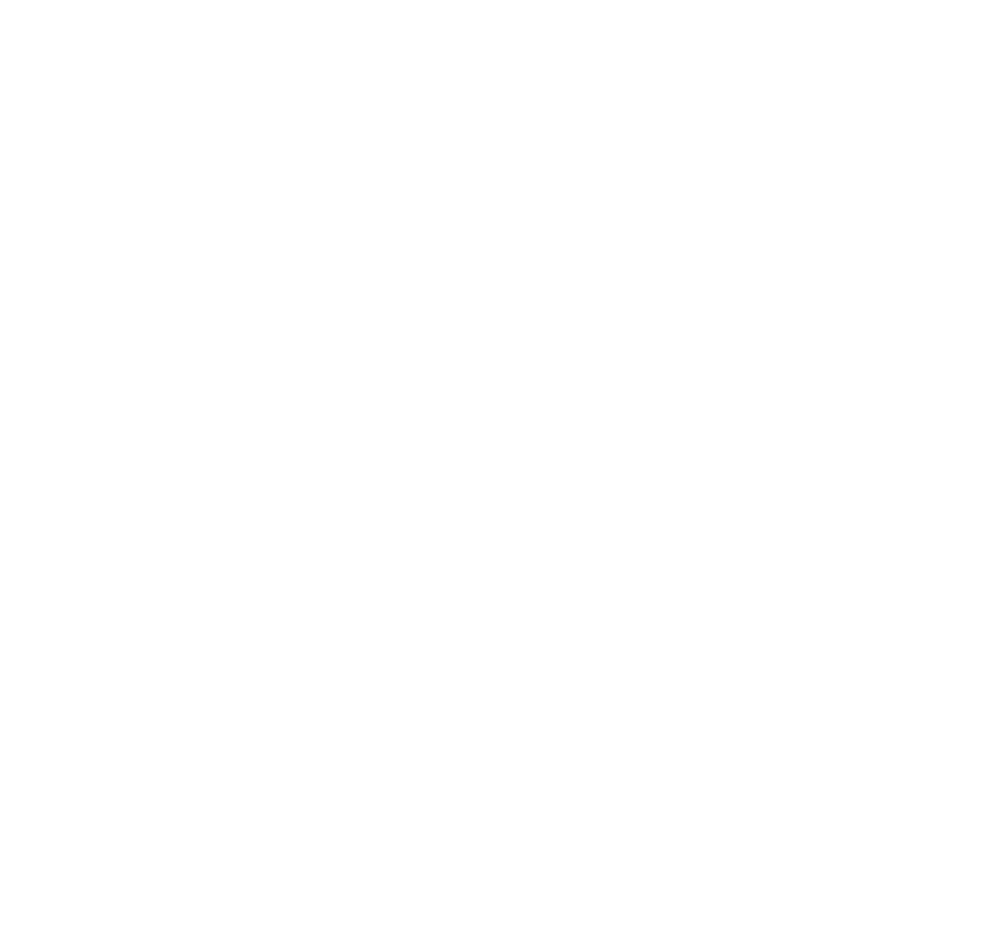
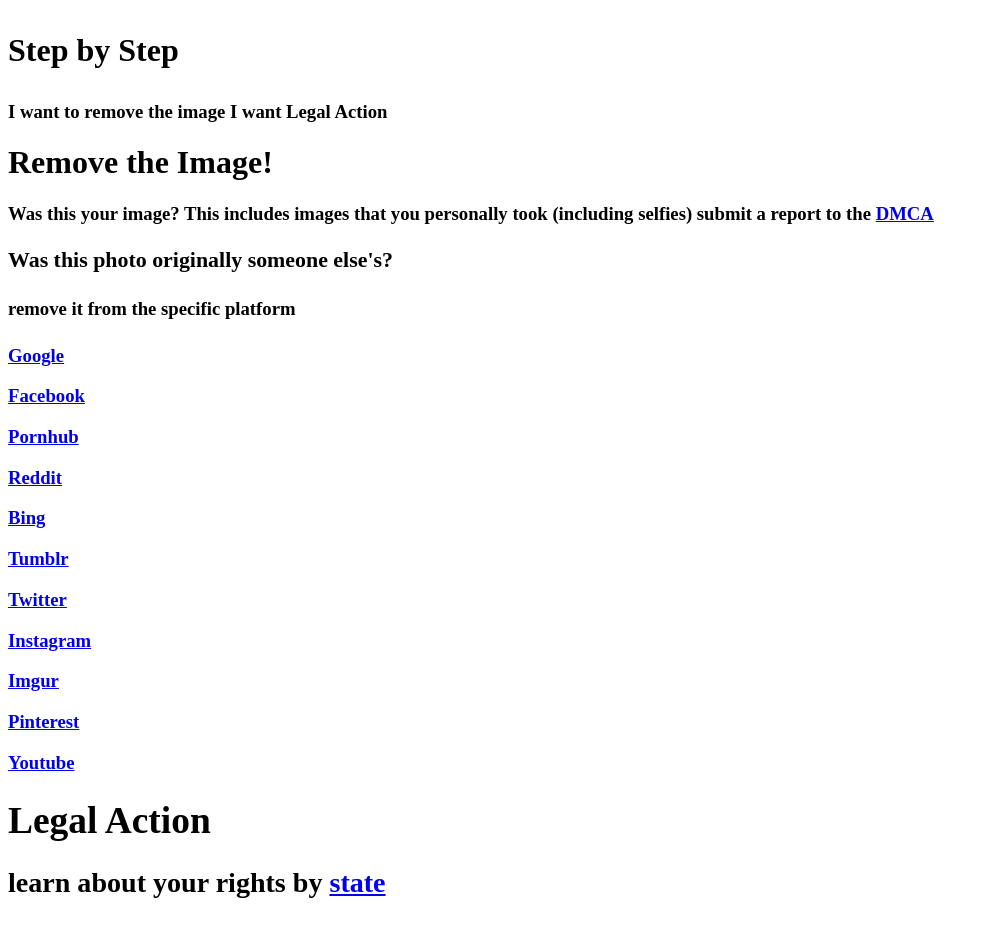
Before and after one commit to choef/WHACK2016, a plain HTML site: page WhackStepByStep.html in a window 1280 px wide. Shown: the whole page, without its empty margins (0-989 px from the left). Before the commit the page ends 800 px from the top, so only its background shows below. Drawn offline with Linux system fonts and the light colour scheme.

Commit message:
frankie's additions

```diff
--- a/WhackStepByStep.html
+++ b/WhackStepByStep.html
@@ -6,6 +6,27 @@
     <title></title>
 </head>
 <body>
+<h1> <p> <strong> Step by Step </strong> </p> </h1>
+<p> <h3> I want to remove the image  I want Legal Action </h3> </p>
 
+<p> <h1> Remove the Image! </h1> <p>
+<p> <h3> Was this your image? <h/3> This includes images that you personally took (including selfies)
+submit a report to the <a href="https://automattic.com/dmca-notice/"> DMCA </a> </p>
+ <p> <h3> Was this photo originally someone else's? <h3> </p>
+ <p> <h4> remove it from the specific platform </h4> </p>
+ <p> <a href="https://support.google.com/websearch/troubleshooter/3111061#ts=2889054,2889099"> Google </a> </p>
+ <p> <a href="https://www.facebook.com/help/contact/?id=309806519104948"> Facebook </a> </p>
+ <p> <a href="http://www.pornhub.com/content-removal"> Pornhub </a> </p>
+ <p> <a href="https://www.reddit.com/contact"> Reddit </a> </p>
+ <p> <a href="https://support.microsoft.com/en-us/getsupport?oaspworkflow=start_1.0.0.0&wfname=capsub&productkey=RevengePorn&ccsid=636109436123396400"> Bing </a> </p>
+ <p> <a href="https://www.tumblr.com/dmca "> Tumblr </a> </p>
+ <p> <a href="https://support.twitter.com/articles/20069937"> Twitter </a> </p>
+ <p> <a href="https://help.instagram.com/contact/504521742987441"> Instagram </a> </p>
+ <p> <a href="http://imgur.com/removalrequest "> Imgur </a> </p>
+ <p> <a href="https://help.pinterest.com/en/contact?what_do_you_need_help_with=Reporting%20a%20Pin/Pinner&more_specifically_report=Posting%20my%20personal%20info%20or%20pictures%20of%20me "> Pinterest </a> </p>
+ <p> <a href="https://www.youtube.com/copyright_complaint_form "> Youtube </a> </p>
+
+ <p> <h1> Legal Action </h1> </p>
+ <p> <h2> learn about your rights by <a href="http://www.withoutmyconsent.org/50state"> state</a> <h2> </p>
 </body>
 </html>
```
